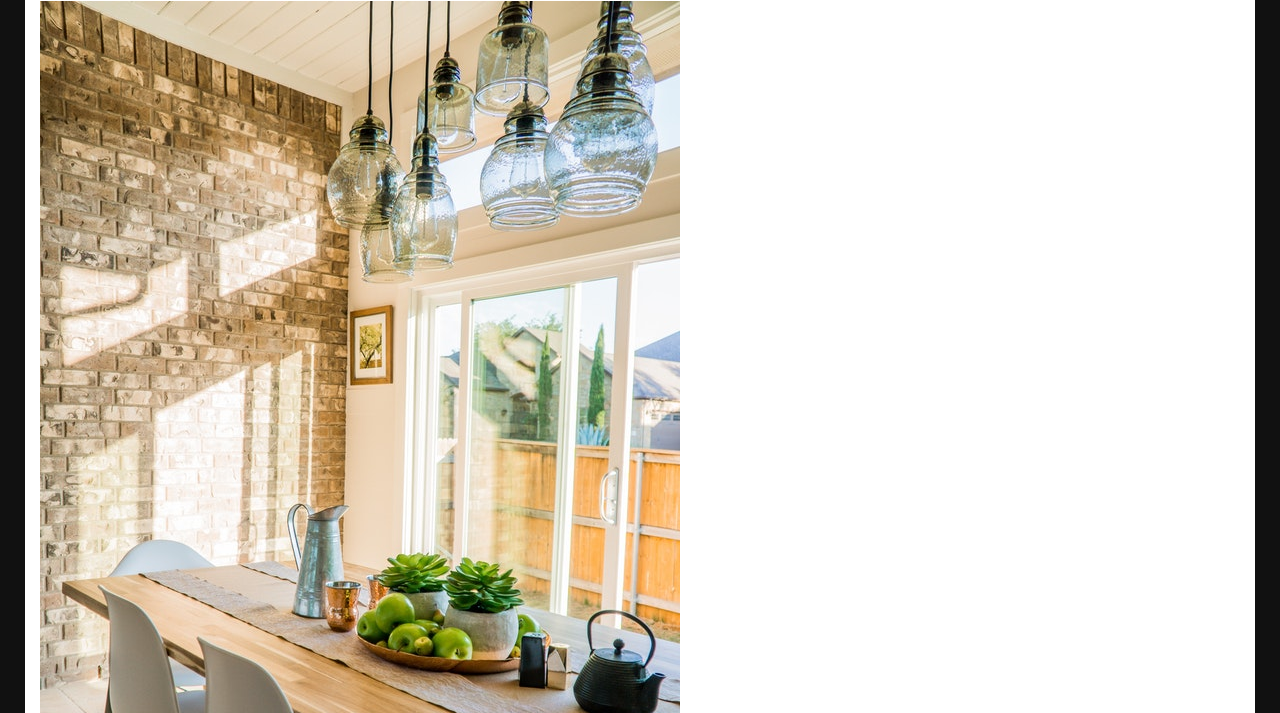
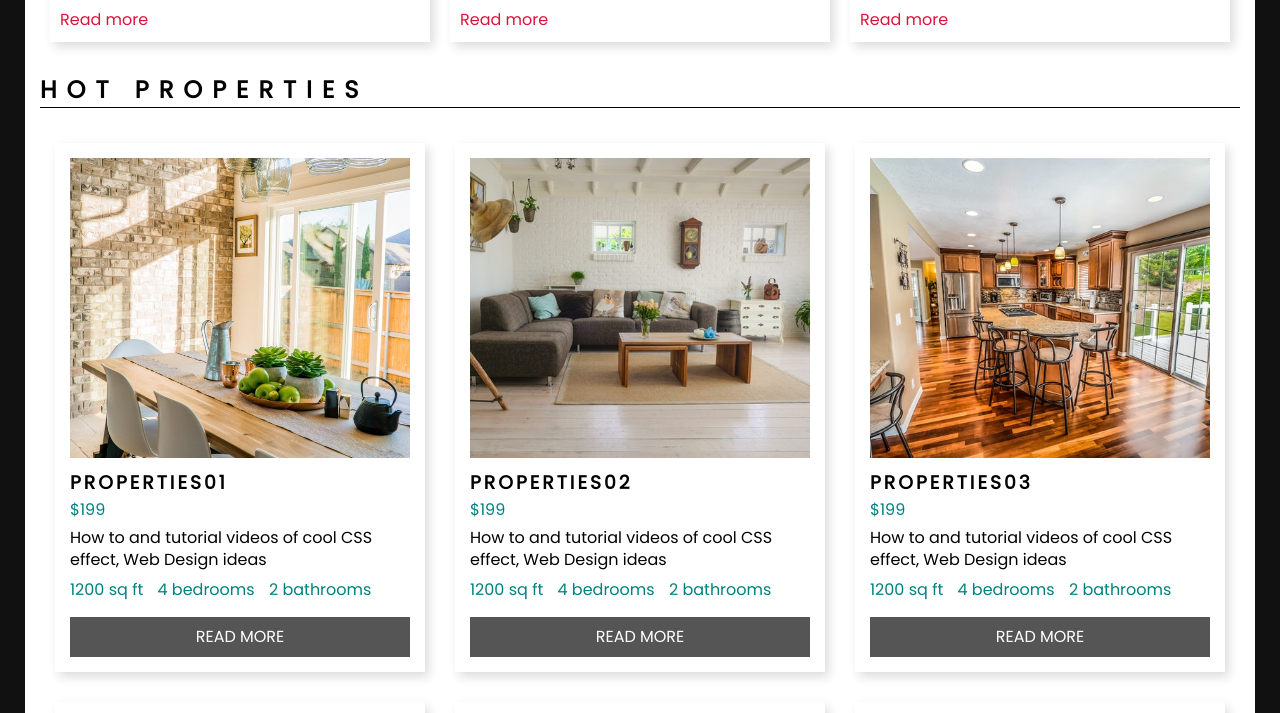
Before and after one commit to jemdda2/Real-Estate-Website, a plain HTML site: page index.html in a window 1280 px wide. Shown: the part 1595-2308 px from the top of the page. Drawn offline with Linux system fonts and the light colour scheme.

Commit message:
20200608 HTML&CSS追加2

```diff
--- a/style.css
+++ b/style.css
@@ -253,8 +253,89 @@ section .banner{
     letter-spacing: 2px;
     line-height: 40px;
 }
+#about .thumb .thumb-box:hover,
+#about .thumb .text a:hover{
+    box-shadow: none;
+}
+#about .partner h3{
+    font-size: 1.5em;
+    margin: 15px 0;
+}
+#about .partner p{
+    margin: 10px 0;
+}
+#about .partner a{
+    text-align: center;
+    text-decoration: none;
+    margin-right: 10px;
+    color: crimson;
+    display: inline-block;
+}
+#about .partner a:hover{
+    font-weight: 900;
+    color: teal;
+}
 /* --------------- Properties --------------- */
-
+#propertis{
+    width: 100%;
+    margin-top: 20px;
+}
+#propertis h2{
+    text-transform: uppercase;
+    letter-spacing: 10px;
+    border-bottom: 1px solid black;
+    margin-bottom: 20px;
+}
+#propertis .content{
+    width: 100%;
+    display: flex;
+    flex-wrap: wrap;
+    justify-content: space-between;
+}
+#propertis .content .box{
+    flex: 1;
+    min-width: 300px;
+    min-height: 500px;
+    overflow: hidden;
+    margin: 15px;
+    padding: 15px;
+    box-shadow: 4px 5px 10px #ddd;
+    transition: 0.5s ease-in-out;
+    cursor: pointer;
+}
+#propertis .content .box:hover{
+    box-shadow: none;
+}
+#propertis .content .box img{
+    width: 100%;
+    height: 300px;
+    display: block;
+    object-fit: cover;
+}
+#propertis .content .box h3{
+    text-transform: uppercase;
+    letter-spacing: 3px;
+    margin-top: 10px;
+}
+#propertis span{
+    color: teal;
+    padding-right: 10px;
+}
+#propertis p{
+    line-height: 1.4;
+    margin: 5px 0;
+}
+#propertis a{
+    text-decoration: none;
+    color: white;
+    background: #555;
+    display: block;
+    text-align: center;
+    height: 40px;
+    line-height: 40px;
+    text-transform: uppercase;
+    margin-top: 15px;
+}
 /* --------------- Services --------------- */
 
 /* --------------- Contact --------------- */
```
